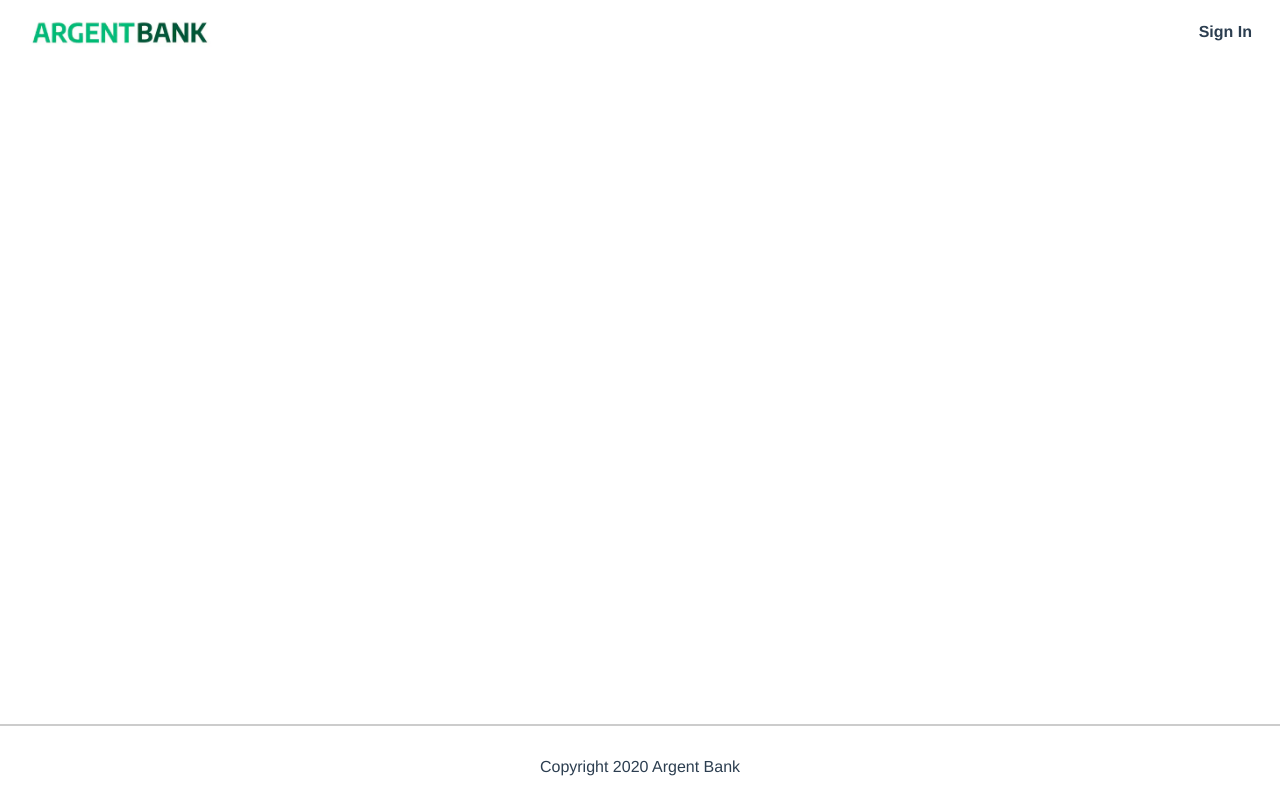
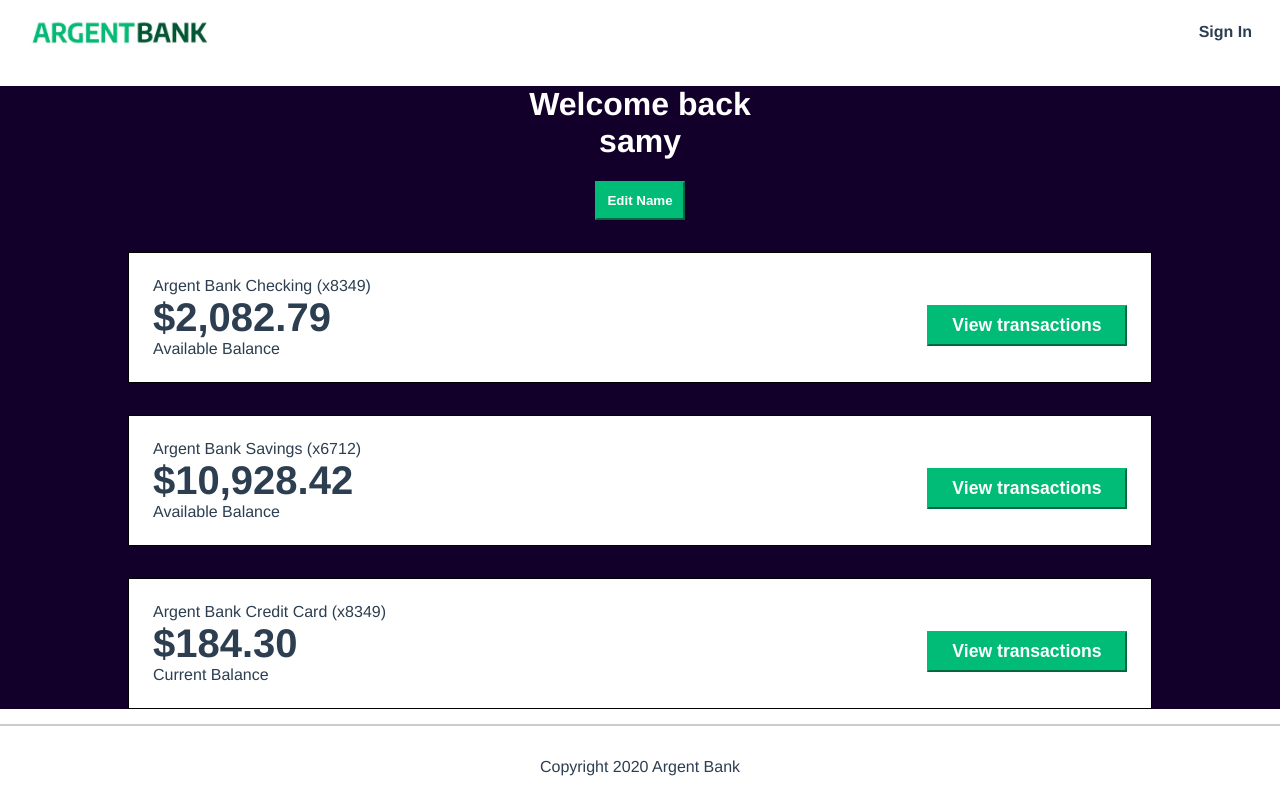
Before and after one commit to samylouati/Projet-11, a React (Vite) app in the folder Frontend/: page /user in a window 1280 px wide. Built offline with nearby package versions, Linux system fonts and the light colour scheme.

Commit message:
css react galere

```diff
--- a/Frontend/src/App.jsx
+++ b/Frontend/src/App.jsx
@@ -3,24 +3,26 @@ import { BrowserRouter as Router, Routes, Route } from "react-router-dom";
 
 import { Home } from "./pages/home";
 import { SignIn } from "./pages/SignIn";
+import { UserPage } from "./pages/UserPage";
 
 import { Header } from "./layout/Header";
 import { Footer } from "./layout/Footer";
 
 function App() {
   return (
-    <div>
     <Router>
-          <Header />
+      <div className='Projet11'>
+        <Header className="header"/>
         <main>
           <Routes>
             <Route path="/" element={<Home />} />
             <Route path="/signin" element={<SignIn />} />
+            <Route path="/user" element={<UserPage />} />
           </Routes>
         </main>
         <Footer />
+      </div>
     </Router>
-    </div>
   );
 }
 
--- a/Frontend/src/assets/css/main.css
+++ b/Frontend/src/assets/css/main.css
@@ -6,7 +6,7 @@ html {
   color: #2c3e50;
 }
 
-body {
+body, #root {
   margin: 0;
   display: flex;
   flex-direction: column;
@@ -71,13 +71,12 @@ body {
 }
 
 .hero {
+  background-image: url('../img/bank-tree.jpeg');
+  background-position: 0 -50px;
+  background-size: cover;
+  background-repeat: no-repeat;
+  height: 300px;
   position: relative;
-}
-
-.hero img {
-  height: 100%;
-  width: 100%;
-  object-fit: cover;
 }
 
 .hero-content {
@@ -266,7 +265,6 @@ body {
 .header {
   color: #fff;
   margin-bottom: 2rem;
-
 }
 
 .transaction-button {
--- /dev/null
+++ b/Frontend/src/components/AccountSection.jsx
@@ -0,0 +1,16 @@
+import React from 'react';
+
+export const AccountSection = ({ title, amount, description }) => {
+  return (
+    <section className="account">
+      <div className="account-content-wrapper">
+        <h3 className="account-title">{title}</h3>
+        <p className="account-amount">{amount}</p>
+        <p className="account-amount-description">{description}</p>
+      </div>
+      <div className="account-content-wrapper cta">
+        <button className="transaction-button">View transactions</button>
+      </div>
+    </section>
+  );
+};
--- a/Frontend/src/components/Hero.jsx
+++ b/Frontend/src/components/Hero.jsx
@@ -1,12 +1,12 @@
 import React from 'react';
 
-import BANKTREE from '../assets/images/bank-tree.webp';
+// import BANKTREE from '../assets/images/bank-tree.webp';
 
 
 export function Hero () {
   return (
     <div className="hero">
-      <img src={BANKTREE} alt="" />
+      {/* <img src={BANKTREE} alt="" /> */}
       <section className="hero-content">
         <h2 className="sr-only">Promoted Content</h2>
         <p className="subtitle">No fees.</p>
--- /dev/null
+++ b/Frontend/src/components/Userlog.jsx
@@ -0,0 +1,12 @@
+//props a utiliser pour le nom
+
+import React from 'react';
+
+export const UserHeader = () => {
+  return (
+    <div className="header">
+      <h1>Welcome back<br />samy</h1>
+      <button className="edit-button">Edit Name</button>
+    </div>
+  );
+};
--- /dev/null
+++ b/Frontend/src/pages/UserPage.jsx
@@ -0,0 +1,30 @@
+import React from 'react';
+
+import { UserHeader } from './../components/Userlog';
+import { AccountSection } from './../components/AccountSection';
+
+export const UserPage = () => {
+  return (
+    <div className="UserPage">
+      <main className="main bg-dark">
+        <UserHeader />
+        <h2 className="sr-only">Accounts</h2>
+        <AccountSection
+          title="Argent Bank Checking (x8349)"
+          amount="$2,082.79"
+          description="Available Balance"
+        />
+        <AccountSection
+          title="Argent Bank Savings (x6712)"
+          amount="$10,928.42"
+          description="Available Balance"
+        />
+        <AccountSection
+          title="Argent Bank Credit Card (x8349)"
+          amount="$184.30"
+          description="Current Balance"
+        />
+      </main>
+    </div>
+  );
+};
```
Lines whose indentation alone changed are shown as unchanged.
